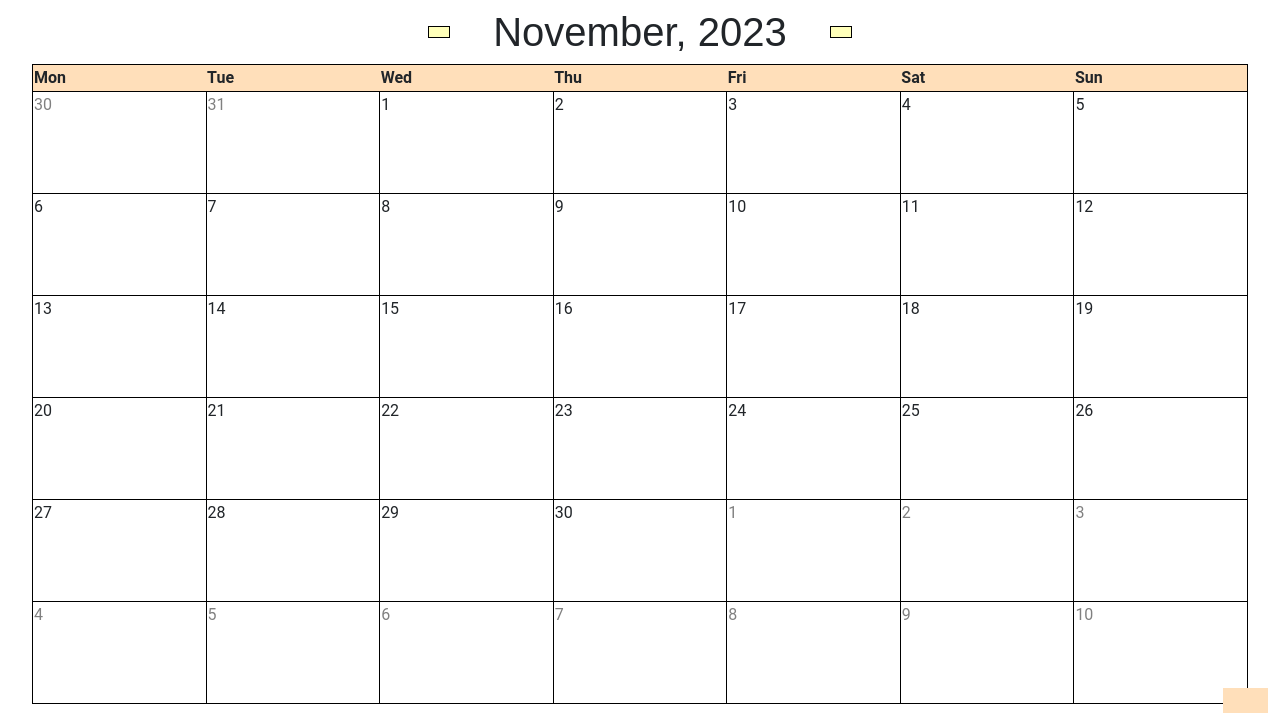
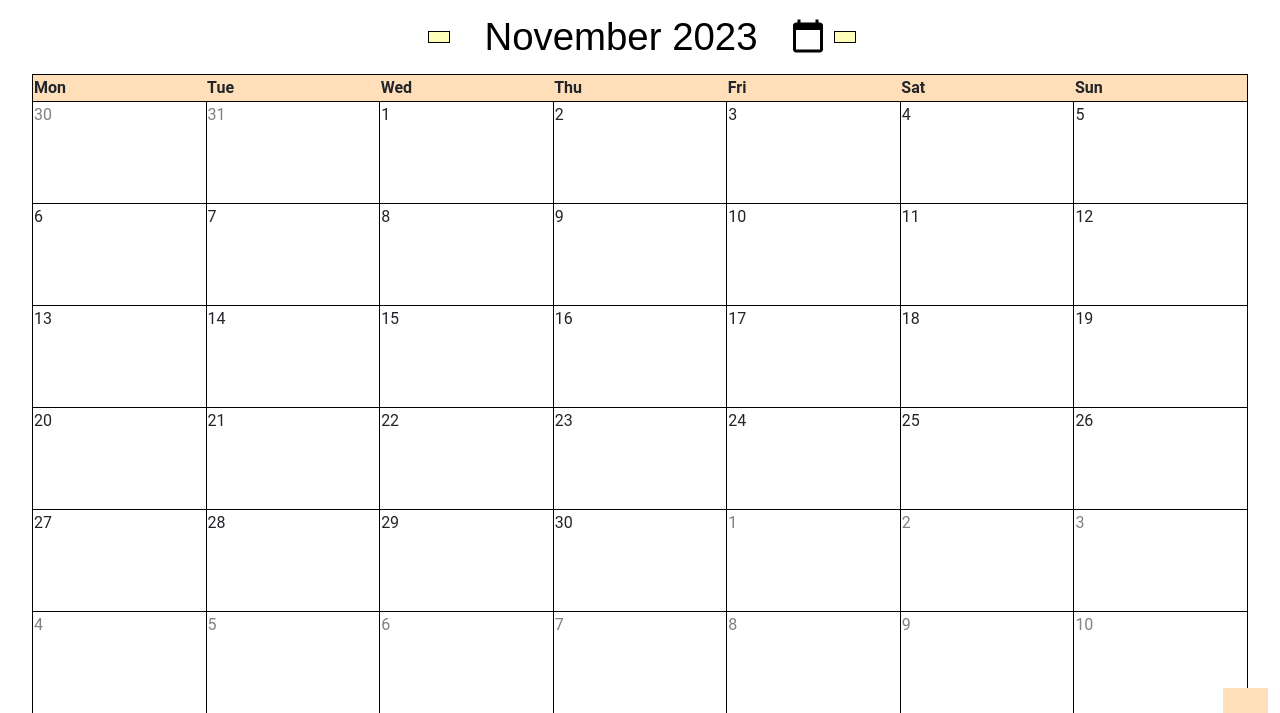
Before and after one commit to bwilkins96/Goal_e, a Django app: page /calendar in a window 1280 px wide. Shown: the part 55-768 px from the top of the page. Run offline with Django 4.2, Linux system fonts and the light colour scheme; a user stored in the database is signed in; tables that the repository leaves empty hold one stand-in row (values such as "Sample post"); some libraries are stand-ins or nearby versions; some web fonts are replaced.

Commit message:
calendar month picker

```diff
--- a/goal_e_project/goal_e/goal_calendar.py
+++ b/goal_e_project/goal_e/goal_calendar.py
@@ -19,6 +19,12 @@ def get_next_month_year(month: int, year: int):
 
 def get_month_year_str(month: int, year: int):
     return f'{calendar.month_name[month]}, {year}'
+
+def get_month_input_val(month: int, year: int):
+    if month < 10:
+        month = f'0{month}'
+
+    return f'{year}-{month}'
 
 def last_of_month(month: int, year: int):
     return calendar.monthrange(year, month)[1]
--- a/goal_e_project/goal_e/static/goal_e/css/main.css
+++ b/goal_e_project/goal_e/static/goal_e/css/main.css
@@ -512,14 +512,17 @@ header #logo {
   background-color: #ffff6e;
 }
 #calendarTitle #left {
-  margin-right: 10px;
+  margin-right: 5px;
 }
 #calendarTitle #right {
-  margin-left: 10px;
+  margin-left: 5px;
 }
-#calendarTitle h1 {
+#calendarTitle input {
   margin: 0;
-  font-size: calc(1.3rem + 1.5vw);
+  font-size: calc(1.2rem + 1.5vw);
+  font-family: 'Pangolin', sans-serif;
+  border: none;
+  text-align: center;
 }
 #dailyTitle {
   font-size: calc(1.15rem + 1.5vw);
--- a/goal_e_project/goal_e/static/goal_e/css/main.less
+++ b/goal_e_project/goal_e/static/goal_e/css/main.less
@@ -579,6 +579,7 @@ header {
 // Calendar
 
 @calendarWidth: 95%;
+@arrowMargin: 5px;
 
 .calendar {
     margin: 0 auto;
@@ -637,16 +638,19 @@ header {
     }
 
     #left {
-        margin-right: 10px;
+        margin-right: @arrowMargin;
     }
 
     #right {
-        margin-left: 10px;
+        margin-left: @arrowMargin;
     }
 
-    h1 {
+    input {
         margin: 0;
-        font-size: calc(1.3rem + 1.5vw);;
+        font-size: calc(1.2rem + 1.5vw);
+        font-family: 'Pangolin', sans-serif;
+        border: none;
+        text-align: center;
     }
 }
 
--- a/goal_e_project/goal_e/templates/goal_e/calendar.html
+++ b/goal_e_project/goal_e/templates/goal_e/calendar.html
@@ -1,10 +1,33 @@
 {% extends 'base.html' %}
+
+{% block css/js %}
+    <script>
+        // Redirect calendar on input change
+
+        function getMonthYear(inputVal) {
+            let [year, month] = inputVal.split('-');
+            month = Number(month);
+
+            return [month, year]
+        }
+
+        function handleMonthChange() {
+            const monthVal = document.getElementById('monthInput').value;
+            const [month, year] = getMonthYear(monthVal);
+
+            const url = "{% url 'goal_e:calendar_default' %}";
+            window.location = `${url}/${month}/${year}`;
+        }
+    </script>
+{% endblock %}
 
 {% block main %}
 
     <div id="calendarTitle">
         <a id="left" href="{% url 'goal_e:calendar' prev.0 prev.1 %}"><i class="fa-solid fa-chevron-left fa-xl"></i></a>
-        <h1>{{ title }}</h1>
+
+        <input type="month" value="{{ month_input_val }}" id="monthInput" onchange="handleMonthChange()"></input>
+
         <a id="right" href="{% url 'goal_e:calendar' next.0 next.1 %}"><i class="fa-solid fa-chevron-right fa-xl"></i></a>
     </div>
 
--- a/goal_e_project/goal_e/views.py
+++ b/goal_e_project/goal_e/views.py
@@ -13,7 +13,8 @@ from .goal_calendar import (
     GoalCalendar,
     get_month_year_str,
     get_next_month_year,
-    get_prev_month_year
+    get_prev_month_year,
+    get_month_input_val
 )
 
 from .utils import (
@@ -224,7 +225,7 @@ def calendar_view(request: HttpRequest, month: int = 11, year: int = 2023):
     profile = request.user.profile
 
     context = {
-        'title': get_month_year_str(month, year),
+        'month_input_val': get_month_input_val(month, year),
         'calendar': GoalCalendar(month, year, profile).data,
         'next': get_next_month_year(month, year),
         'prev': get_prev_month_year(month, year),
```
